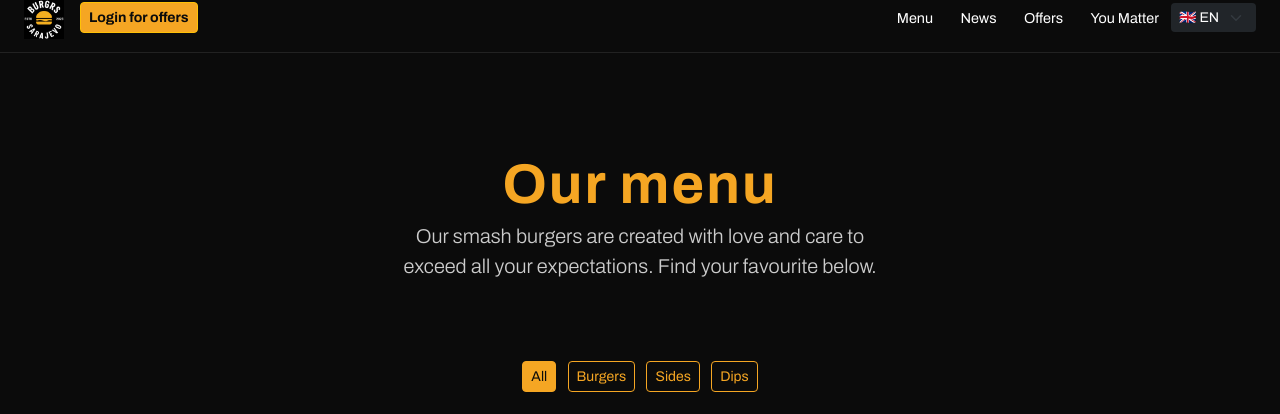
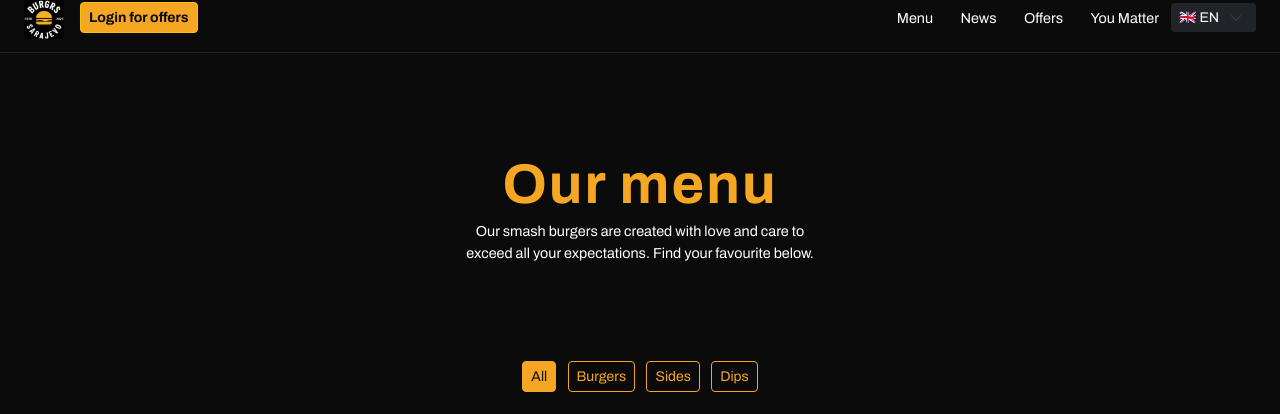
Before and after one commit to studiomonira-stack/BURGRS, a Django app: page /menu/ in a window 1280 px wide. Shown: the part 17-431 px from the top of the page. Run offline with Django 5.2, Linux system fonts and the light colour scheme; data comes from the database, SQL or seed files in the repository; data that the repository does not hold is empty.

Commit message:
Update hem.html

```diff
--- a/meny/templates/meny/hem.html
+++ b/meny/templates/meny/hem.html
@@ -7,7 +7,7 @@
     <h1 class="display-3" style="font-family: 'Archivo', serif; font-weight: 700; letter-spacing: 2px; color: var(--yellow); font-size: clamp(2rem, 5vw, 3.5rem); line-height: 1;
 
     ">{% trans "Our menu" %}</h1>
-    <p class="lead mt-2" style="color: var(--light-gray);">{% trans "Our smash burgers are created with love and care to<br>exceed all your expectations. Find your favourite below." %}</p>
+    <p style="color: var(--white); font-size: 0.9rem; margin-bottom: 32px;">{% trans "Our smash burgers are created with love and care to<br>exceed all your expectations. Find your favourite below." %}</p>
 </section>
 
 <div class="text-center mt-4">
```
